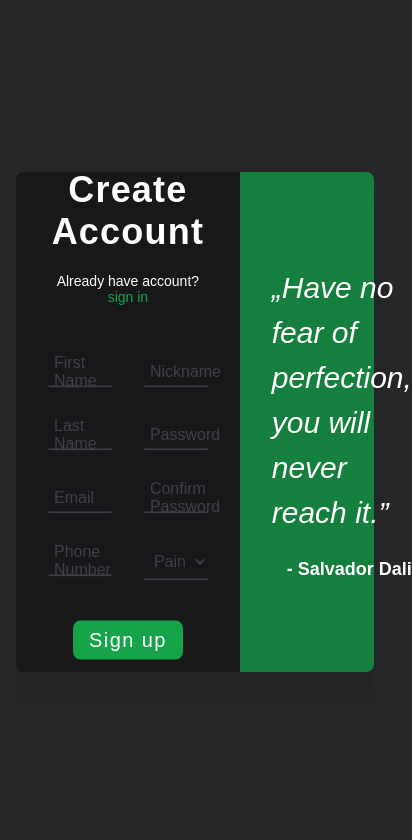
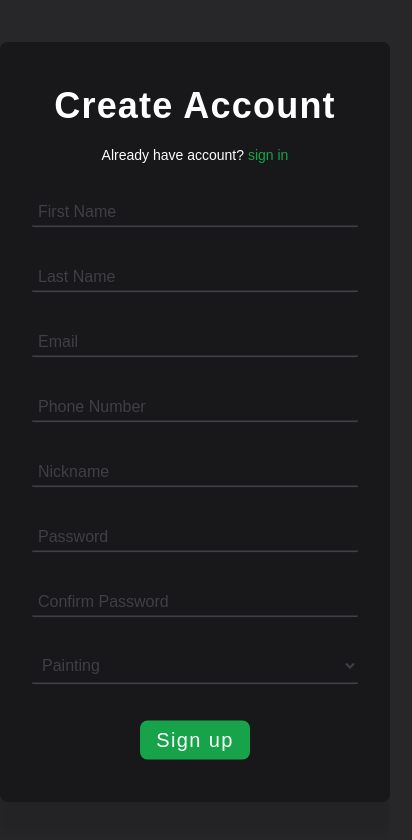
Before and after one commit to j-osypiuk/Art-Loom, a React (Vite) app: page / in a window 390 px wide. Both pictures are taken after a click on the link "sign up". Shown: the top 840 px of the page, 412 px wide, since content can reach past the window. Built offline with nearby package versions, Linux system fonts and the light colour scheme.

Commit message:
Add responsive design

```diff
--- a/src/App.jsx
+++ b/src/App.jsx
@@ -1,5 +1,5 @@
 import "./styles/App.css";
-import "./styles/Login.css";
+import "./styles/WelcomeForm.css";
 import "./styles/FormInput.css"
 import WelcomeForm from "./components/WelcomeForm.jsx";
 
--- a/src/components/WelcomeForm.jsx
+++ b/src/components/WelcomeForm.jsx
@@ -124,7 +124,7 @@ const WelcomeForm = () => {
             <p className="cmp-login__info">
               Not registered yet? <a className="cmp-login__sign-up" onClick={changeFormMode} href="#">sign up</a>
             </p>
-            <form method="post" className="cmp-login__sign-in-form" autoComplete="off">
+            <form method="post" className="cmp-login__form" autoComplete="off">
               {
                 loginData.map((inputData) => {
                     return (
@@ -144,7 +144,7 @@ const WelcomeForm = () => {
             <p className="cmp-login__info">
               Already have account? <a className="cmp-login__sign-up" onClick={changeFormMode} href="#">sign in</a>
             </p>
-            <form method="post" className="cmp-login__sign-in-form" autoComplete="off">
+            <form method="post" className="cmp-login__form" autoComplete="off">
               <div className="cmp-login__input-wrap">
                 <div className="cmp-login__input-col">
                   {
--- a/src/styles/FormInput.css
+++ b/src/styles/FormInput.css
@@ -1,6 +1,6 @@
 .cmp-input {
     font-size: 1.6rem;
-    margin-top: 3rem;
+    margin-top: 3.2rem;
     position: relative;
 }
 
@@ -33,8 +33,8 @@
 }
 
 .cmp-input__label--focused {
+    font-size: 1.4rem;
     transform: translate(0.1rem, -225%);
-    font-size: 1.4rem;
 }
 
 .cmp-input__label--error {
--- a/src/styles/Login.css
+++ b/src/styles/WelcomeForm.css
@@ -1,25 +1,20 @@
 .cmp-login__container {
+  align-items: center;
   display: flex;
-  align-items: center;
   justify-content: center;
-
+  min-height: 100dvh;
   width: 100%;
-  height: 100dvh;
 }
 
 .cmp-login {
   background-color: var(--clr-secondary);
-
+  border-radius: 0.75rem;
+  box-shadow: var(--shadow-default);
   max-width: 90rem;
+  min-height: 50rem;
+  position: relative;
+  transition: var(--transition-default);
   width: 100%;
-  min-height: 50rem;
-  margin: 0 1.6rem;
-  position: relative;
-
-  border-radius: 0.75rem;
-
-  box-shadow: var(--shadow-default);
-  transition: var(--transition-default);
 }
 
 .cmp-login.cmp-login--sign-up-mode {
@@ -27,13 +22,12 @@
 }
 
 .cmp-login__sign-in-wrap, .cmp-login__sign-up-wrap {
+  left: 50%;
+  padding: 3.2rem;
   position: absolute;
   top: 50%;
-  left: 50%;
   transform: translateY(-50%);
-
   width: 50%;
-  padding: 3.2rem 3.2rem 1.6rem 3.2rem;
 }
 
 .cmp-login__sign-in-wrap {
@@ -44,7 +38,6 @@
   transition: left 0.3s, width 0.3s, opacity 0.01s ease-in-out 0.11s;
 }
 
-.cmp-login.cmp-login--sign-up-mode .cmp-login__sign-in-wrap,
 .cmp-login.cmp-login--sign-up-mode .cmp-login__sign-up-wrap {
   left: 0;
   width: 62.5%;
@@ -66,32 +59,33 @@
 }
 
 .cmp-login__quote-wrap {
+  align-items: center;
+  background-color: var(--clr-green-dark);
+  border-bottom-left-radius: 0.75rem;
+  border-top-left-radius: 0.75rem;
+  display: flex;
+  height: 100%;
+  left: 0;
+  padding: 3.2rem;
   position: absolute;
   top: 50%;
-  left: 0;
   transform: translateY(-50%);
+  transition: var(--transition-default);
   width: 50%;
-  height: 100%;
-  display: flex;
-  align-items: center;
-  padding: 3.2rem;
-  border-bottom-left-radius: 0.75rem;
-  border-top-left-radius: 0.75rem;
-  background-color: var(--clr-green-dark);
-  transition: var(--transition-default);
   z-index: 1;
 }
 
 .cmp-login.cmp-login--sign-up-mode .cmp-login__quote-wrap {
+  border-radius: 0 0.75rem 0.75rem 0;
   left: 62.5%;
   width: 37.5%;
-  border-radius: 0 0.75rem 0.75rem 0;
 }
 
 .cmp-login__btn-wrap {
   display: flex;
   justify-content: center;
-  margin: 4rem 0 3.2rem 0;
+  margin-top: 3.6rem;
+  transition: var(--transition-default);
 }
 
 .cmp-login__button {
@@ -101,10 +95,10 @@
   cursor: pointer;
   color: #fff;
   font-size: 2rem;
+  justify-self: center;
+  letter-spacing: 1.4px;
   padding: 0.8rem 1.6rem;
-  justify-self: center;
   transition: var(--transition-default);
-  letter-spacing: 1.4px;
 }
 
 .cmp-login__button:hover {
@@ -112,19 +106,15 @@
 }
 
 .cmp-login__header {
-  text-align: center;
   font-size: 3.6rem;
   letter-spacing: 1.2px;
+  text-align: center;
 }
 
 .cmp-login__info {
-  text-align: center;
   font-size: 1.4rem;
   margin: 2rem 0;
-}
-
-.cmp-login__sign-in-form {
-  width: 100%;
+  text-align: center;
 }
 
 .cmp-login__quote {
@@ -139,8 +129,8 @@
 }
 
 .cmp-login__sign-up:link, .cmp-login__sign-up:visited {
+  color: var(--clr-green);
   text-decoration: none;
-  color: var(--clr-green);
   transition: var(--transition-default);
 }
 
@@ -152,17 +142,49 @@
   display: flex;
   gap: 3.2rem;
 }
+
 .cmp-login__input-col {
   flex-grow: 1;
 }
 
 .artField {
-  width: 100%;
-  padding: 0.8rem 0.6rem;
+  background-color: var(--clr-secondary);
+  border-bottom: var(--clr-tertiary) solid 2px;
   border-radius: 0.25rem;
-  background-color: var(--clr-secondary);
   color: var(--clr-tertiary);
-  border-bottom: var(--clr-tertiary) solid 2px;
   font-size: 1.6rem;
   margin-top: 3rem;
+  padding: 0.8rem 0.6rem;
+  width: 100%;
 }
+
+@media (max-width: 768px) {
+
+  .cmp-login {
+    min-height: 40rem;
+    transition: none;
+  }
+
+  .cmp-login__quote-wrap {
+    display: none;
+  }
+
+  .cmp-login__sign-in-wrap,
+  .cmp-login.cmp-login--sign-up-mode .cmp-login__sign-up-wrap {
+    left: 0;
+    width: 100%;
+  }
+
+  .cmp-login__sign-in-wrap,
+  .cmp-login__sign-up-wrap {
+    transition: none;
+  }
+
+  .cmp-login.cmp-login--sign-up-mode {
+    min-height: 76rem;
+  }
+
+  .cmp-login__input-wrap {
+    display: block;
+  }
+}
```
